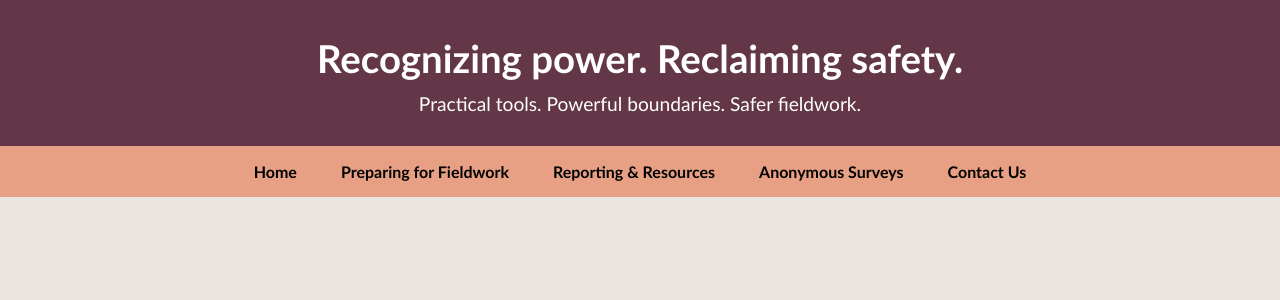
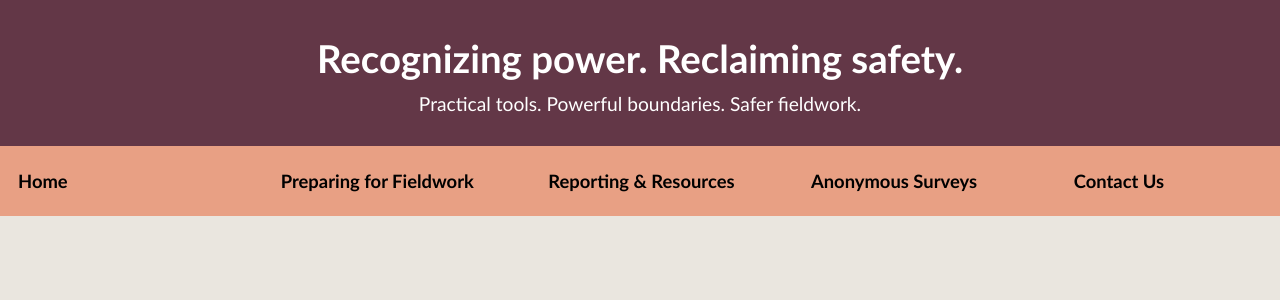
Before and after one commit to AnthroSafetyWarrior/GoldenTrowelProject, a Jekyll site: the page built from _pages/reporting.html, in a window 1280 px wide. Shown: the top 300 px of the page. Built offline with Jekyll 4.4.1, drawn with Linux system fonts in a browser that asks for light colours.

Commit message:
updating pages

```diff
--- a/_layouts/default.html
+++ b/_layouts/default.html
@@ -48,27 +48,71 @@
       text-align: center;
     }
 
-    /* --- Nav --- */
+    /* --- Nav (fluid, scalable) --- */
 nav{
-      background-color: #e8a084;
-      padding: .2rem 0;
-      text-align: center;
-      display: flex; flex-wrap: wrap; justify-content: center;
-      gap: .25rem .75rem;
+  background:#e8a084;
+  display:flex;
+  flex-wrap:wrap;
+  justify-content:center;
+  gap: clamp(6px, 1vw, 18px) clamp(16px, 3vw, 40px); /* row/column gaps scale */
+  padding: clamp(6px, 1.2vw, 12px) 0;
 }
-    .dropdown{ position: relative; }
+
+/* Each item grows/shrinks with the viewport so they don't stack too early */
+.dropdown{
+  position:relative;
+  flex: 1 1 clamp(120px, 16vw, 240px);   /* min width on phones, wider on desktop */
+}
+
+/* Link text + padding scale with viewport */
 .dropdown > a{
-      display: block; padding: .55em 1em; margin: .25em 0;
-      color: black; text-decoration: none; font-weight: bold; border-radius: 6px;
+  display:block;
+  padding: clamp(8px, 1.2vw, 12px) clamp(12px, 2vw, 18px);
+  font-size: clamp(0.95rem, 1.6vw, 1.15rem);
+  font-weight:bold;
+  color:black;
+  text-decoration:none;
+  border-radius:6px;
+  line-height:1.2;
+  white-space:nowrap;                     /* keeps labels on one line */
 }
-    .dropdown:hover > a, .dropdown > a:focus-visible{ background:#633747; color:#fff; }
+
+.dropdown:hover > a,
+.dropdown > a:focus-visible{
+  background:#633747;
+  color:#fff;
+}
+
+/* Dropdown panel centers under its trigger and never overflows */
 .dropdown-content{
-      display:none; position:absolute; top:100%; left:0; background:#e8a084;
-      min-width:220px; z-index:10; text-align:center; padding:.25em 0; border-radius:6px;
+  display:none;
+  position:absolute;
+  top:100%;
+  left:50%;
+  transform: translateX(-50%);
+  background:#e8a084;
+  min-width: max(220px, 100%);           /* at least the width of the button */
+  z-index:10;
+  text-align:center;
+  padding:.25em 0;
+  border-radius:6px;
 }
-    .dropdown:hover .dropdown-content, .dropdown:focus-within .dropdown-content{ display:block; }
-    .dropdown-content a{ display:block; padding:.5em 1em; color:black; text-decoration:none; }
-    .dropdown-content a:hover, .dropdown-content a:focus-visible{ background:#633747; color:#fff; }
+.dropdown:hover .dropdown-content,
+.dropdown:focus-within .dropdown-content{ display:block; }
+
+.dropdown-content a{
+  display:block;
+  padding:.55em 1em;
+  color:black;
+  text-decoration:none;
+}
+.dropdown-content a:hover,
+.dropdown-content a:focus-visible{ background:#633747; color:#fff; }
+
+/* Optional: on very narrow screens, allow two neat rows */
+@media (max-width: 420px){
+  .dropdown{ flex: 1 1 48%; }            /* two items per row on tiny phones */
+}
 
     /* --- Main wrapper --- */
     main{
```
Lines whose indentation alone changed are shown as unchanged.
